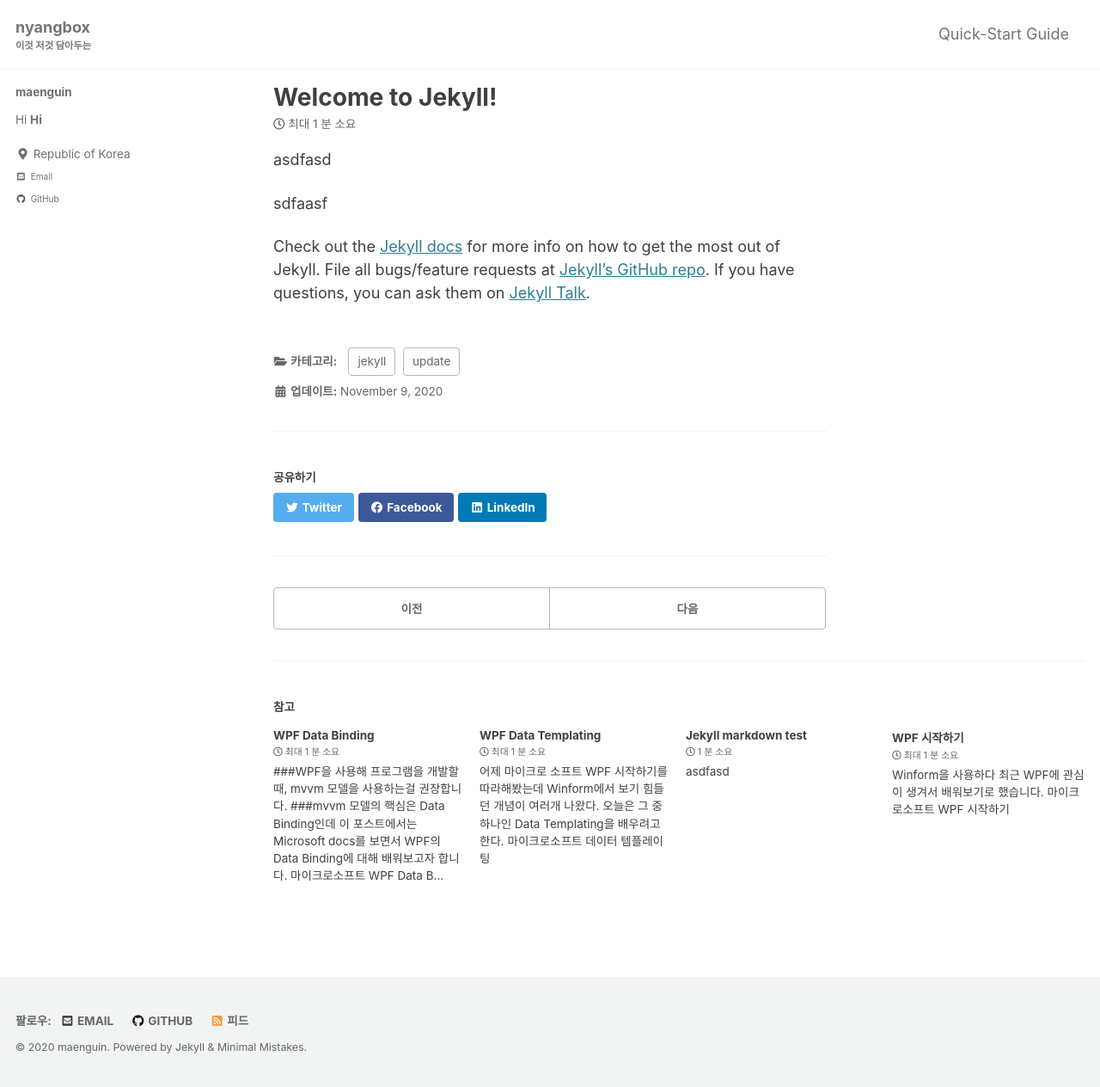
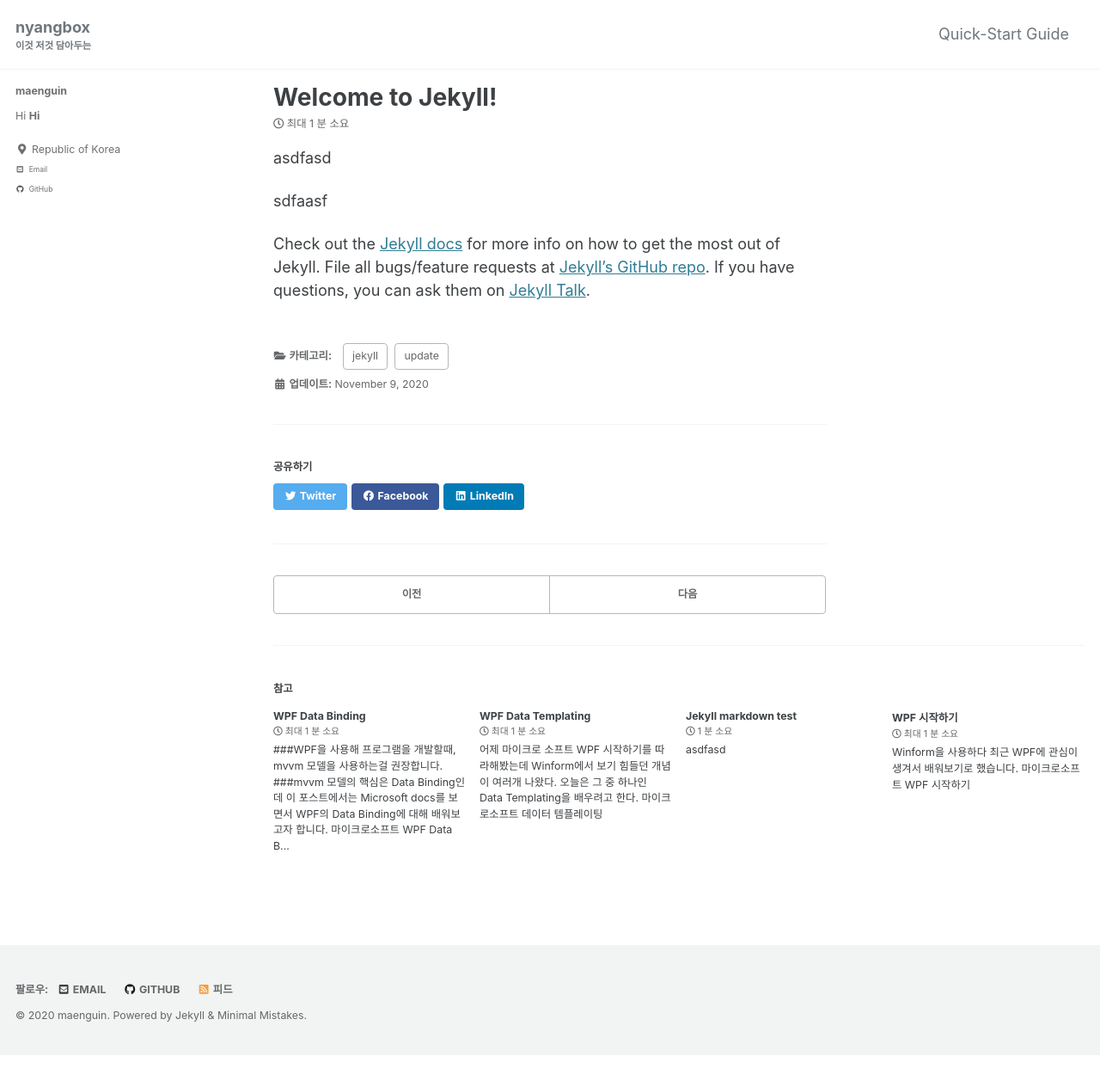
Before and after one commit to maenguin/maenguin.github.io, a Jekyll site: the page built from _posts/2020-11-09-first-post.md, in a window 1280 px wide. Shown: the whole page at 86% size. Built offline with Jekyll 4.4.1, drawn with Linux system fonts in a browser that asks for light colours; cached includes are drawn as plain includes; after the commit the page ends 1227 px from its top, so only the background shows below that.

Commit message:
Update _variables.scss

```diff
--- a/_sass/minimal-mistakes/_variables.scss
+++ b/_sass/minimal-mistakes/_variables.scss
@@ -37,9 +37,9 @@ $caption-font-family: $serif !default;
 $type-size-1: 2.441em !default; // ~39.056px
 $type-size-2: 1.953em !default; // ~31.248px
 $type-size-3: 1.563em !default; // ~25.008px
-$type-size-4: 1em !default; // ~20px
-$type-size-5: 0.75em !default; // ~16px
-$type-size-6: 0.75em !default; // ~12px
+$type-size-4: 0.75em !default; // ~20px
+$type-size-5: 0.6875em !default; // ~16px
+$type-size-6: 0.6875em !default; // ~12px
 $type-size-7: 0.6875em !default; // ~11px
 $type-size-8: 0.625em !default; // ~10px
 
```
